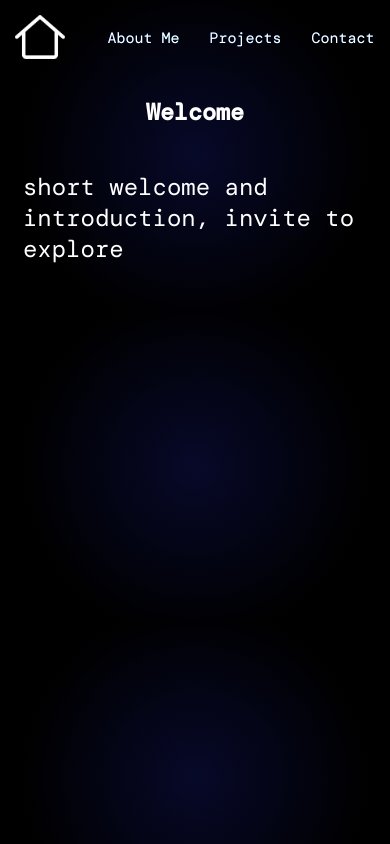
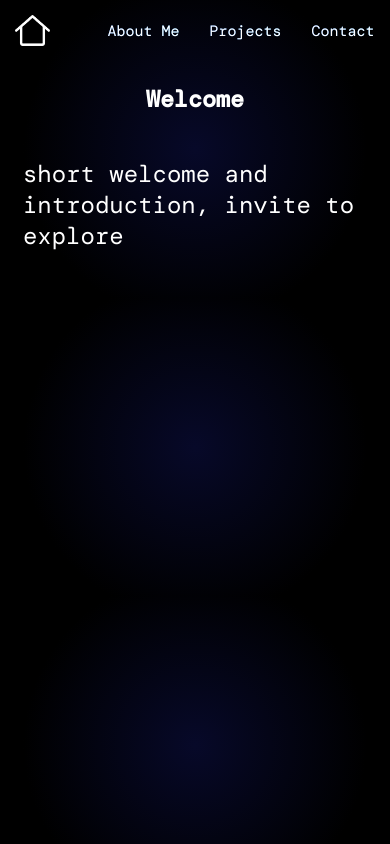
Before and after one commit to dmgz65/dmgz65.github.io, a plain HTML site: page index.html in a window 390 px wide. Drawn offline with nearby package versions, Linux system fonts and the light colour scheme; a web font is replaced by a local one.

Commit message:
Update styles.css
#home-icon {
        width: 35px;
    }

```diff
--- a/styles.css
+++ b/styles.css
@@ -204,4 +204,8 @@ svg.trail path{
     nav ul li a {
     font-size: 15px;
     }
+
+    #home-icon {
+        width: 35px;
+    }
 }
```
